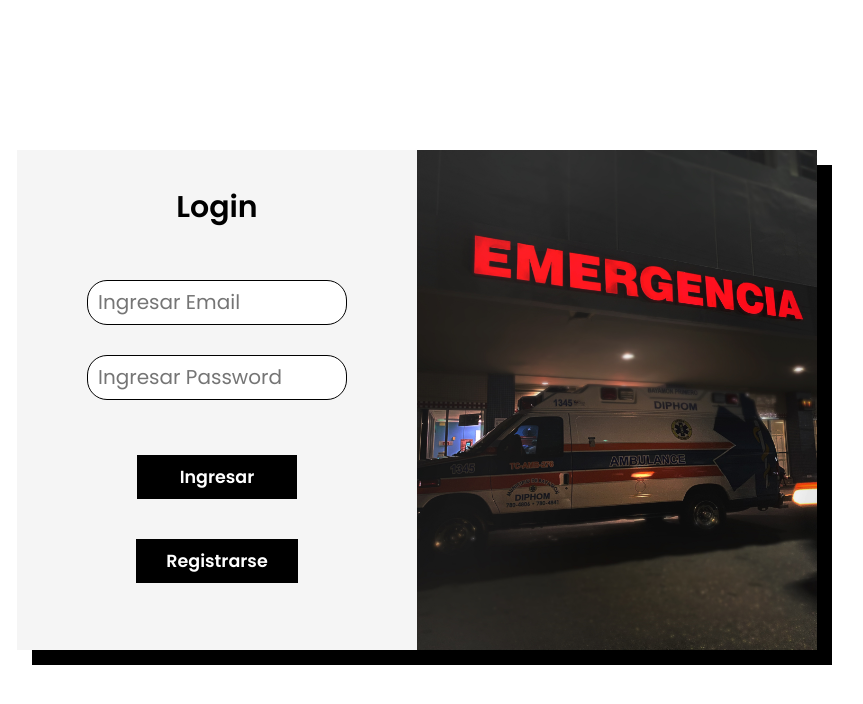
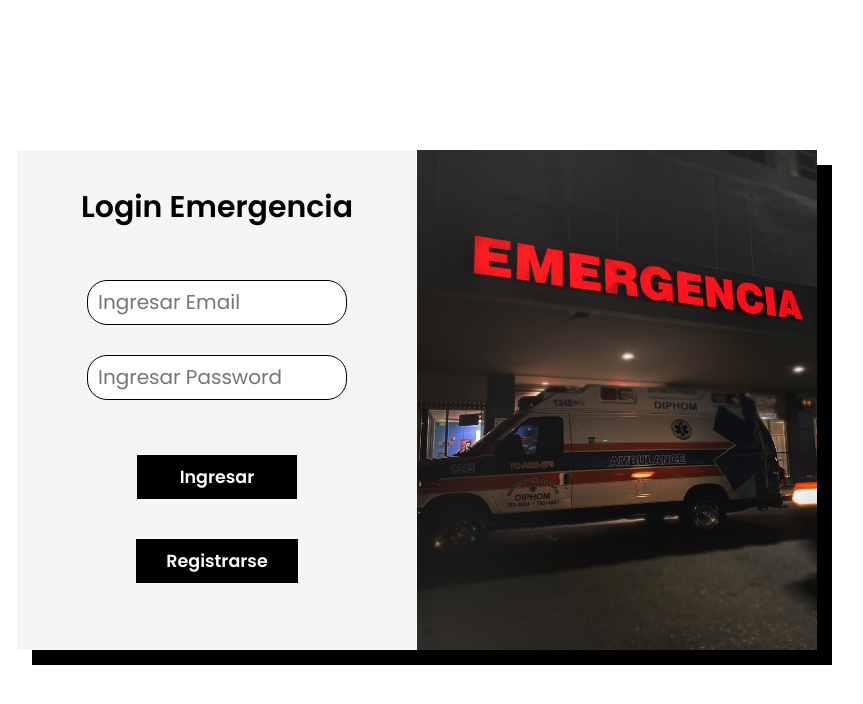
Before and after one commit to AlvaroAuccapomaH/Mi-segundo-proyecto-coder-FINALJS, a plain HTML site: page index.html in a window 1280 px wide. Shown: the whole page, without its empty margins (223-1086 px from the left). Drawn offline with nearby package versions, Linux system fonts and the light colour scheme.

Commit message:
validando final

```diff
--- a/index.html
+++ b/index.html
@@ -15,7 +15,7 @@
 <body>
     <div class="container">
         <form action="#" class="form" id="loginForm">
-            <h2>Login</h2>
+            <h2>Login Emergencia</h2>
             <input type="email" name="emailLogin" id="emailLogin" class="box" placeholder="Ingresar Email" required>
             <input type="password" name="passwordLogin" id="passwordLogin" class="box" placeholder="Ingresar Password"
                 required>
```
